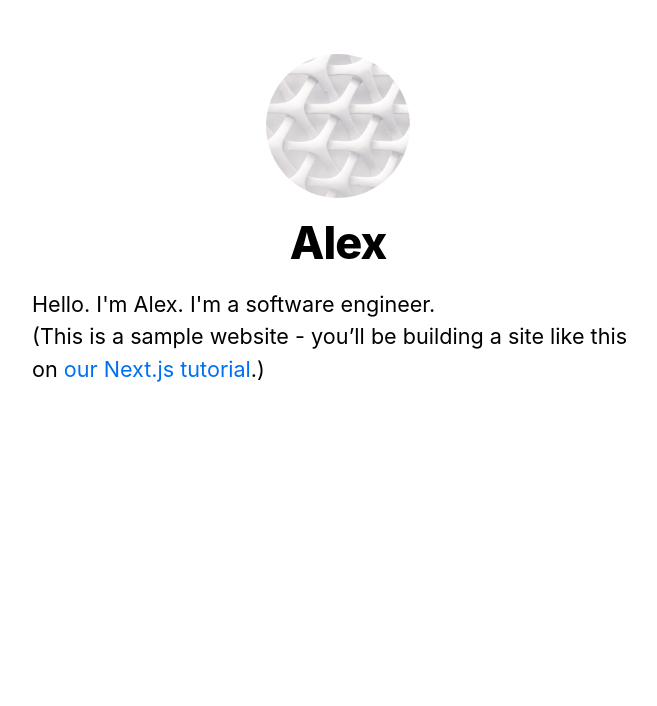
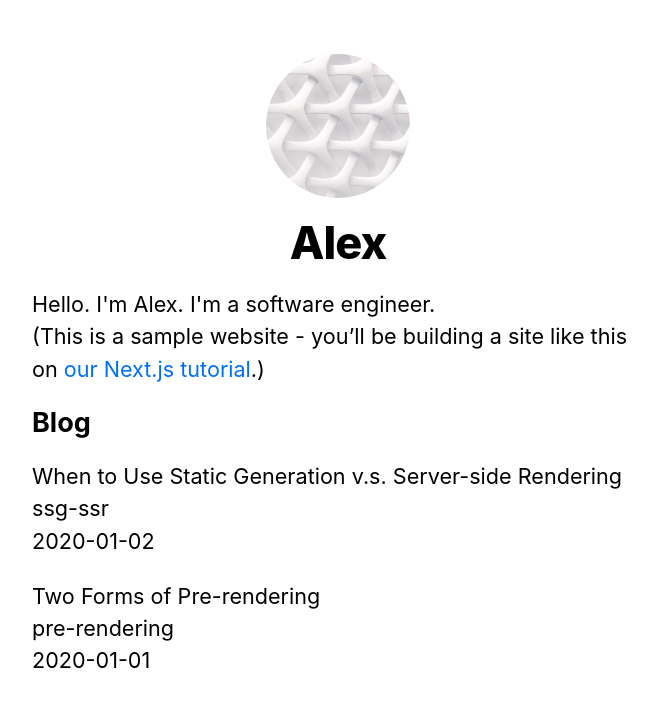
Before and after one commit to vanguard88728/nextjs-blog, a Next.js app: page / in a window 1280 px wide. Shown: the top 706 px of the page, without its empty margins (302-959 px from the left). Built offline with nearby package versions, Linux system fonts and the light colour scheme.

Commit message:
Using static generation

```diff
--- a/pages/index.js
+++ b/pages/index.js
@@ -1,8 +1,18 @@
 import Head from 'next/head';
 import Layout, { siteTitle } from '../components/layout';
 import utilStyles from '../styles/utils.module.css';
+import { getSortedPostsData } from '../lib/posts';
 
-export default function Home() {
+export async function getStaticProps() {
+  const allPostData = getSortedPostsData();
+  return {
+    props: {
+      allPostData
+    }
+  }
+}
+
+export default function Home({ allPostData }) {
   return (
     <Layout home>
       <Head>
@@ -18,6 +28,21 @@
           <a href="https://nextjs.org/learn">our Next.js tutorial</a>.)
         </p>
       </section>
+
+      <section className={`${utilStyles.headingMd} ${utilStyles.padding1px}`}>
+        <h2 className={utilStyles.headingLg}>Blog</h2>
+        <ul className={utilStyles.list}>
+          {allPostData.map(({ id, date, title }) => (
+            <li className={utilStyles.listItem} key={id}>
+              {title}
+              <br />
+              {id}
+              <br />
+              {date}
+            </li>
+          ))}
+        </ul>
+      </section>
     </Layout>
   )
 }
```
